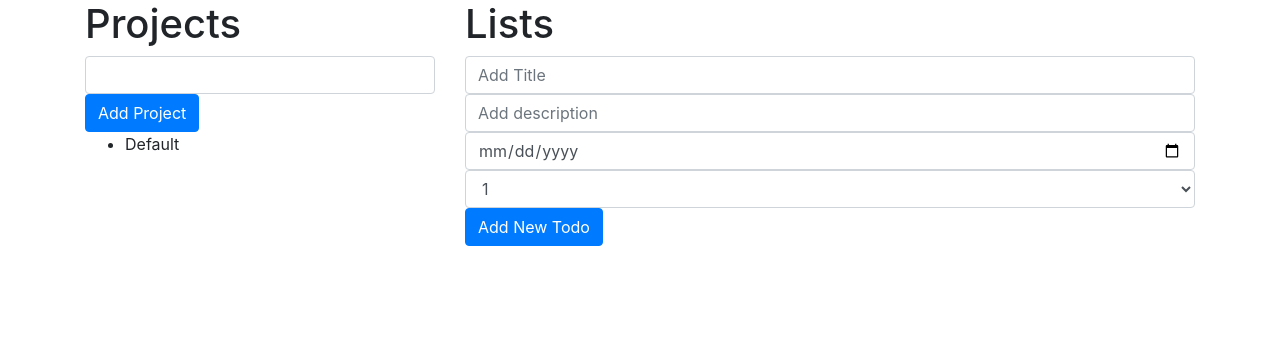
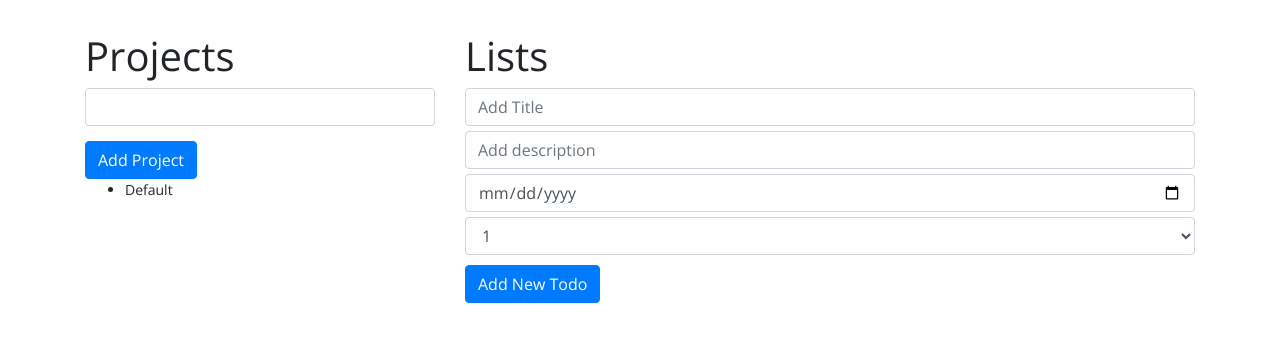
Before and after one commit to alexisnovas/todo-list, a website built with webpack: page dist/index.html in a window 1280 px wide. Both pictures are taken after a click on the item "Default". Built offline with nearby package versions, Linux system fonts and the light colour scheme.

Commit message:
Added styling to the container

```diff
--- a/src/css/style.css
+++ b/src/css/style.css
@@ -1,4 +1,23 @@
-#columnOne{
+body{
+  font-size: 14px;
+  font-family: 'Open Sans';
+  max-width: 1400px;
 }
-#columnTwo{
+button{
+  margin-top: 10px;
 }
+input{
+  margin: 5px 0;
+}
+.container{
+  width: 100%;
+  margin: 2rem auto;
+}
+.active{
+  font-weight: bold;
+  color: blue;
+}
+.project-item:focus{
+  font-weight: bold;
+  color: blue;
+}
--- a/src/projectlist.js
+++ b/src/projectlist.js
@@ -32,6 +32,13 @@ const ProjectList = () => {
     }
   };
 
+  const switchStyling = (number) => {
+    projects.forEach((item) => {
+      console.log(item);
+    });
+
+  };
+
   const renderProjects = () => {
     const projectList = document.getElementById('project-list');
     projectList.innerHTML = '';
@@ -39,16 +46,19 @@ const ProjectList = () => {
     for (let i = 0; i < projects.length; i += 1) {
       const projectElement = document.createElement('li');
       projectElement.id = `project-${i}`;
-      projectElement.classList.add('project-item');
+      projectElement.id = 'project-item';
+      // projectElement.classList.add('project-item');
       projectElement.textContent = projects[i].title;
       // eslint-disable-next-line no-loop-func
       projectElement.addEventListener('click', () => {
         renderTodos(i);
         currentProject = i;
+        switchStyling(projectElement);
       });
       projectList.appendChild(projectElement);
     }
   };
+
 
   const addTodoFromForm = (number = 0) => {
     const formTitle = document.getElementById('todo-title').value;
```
Also changed, not shown: dist/main.js.
